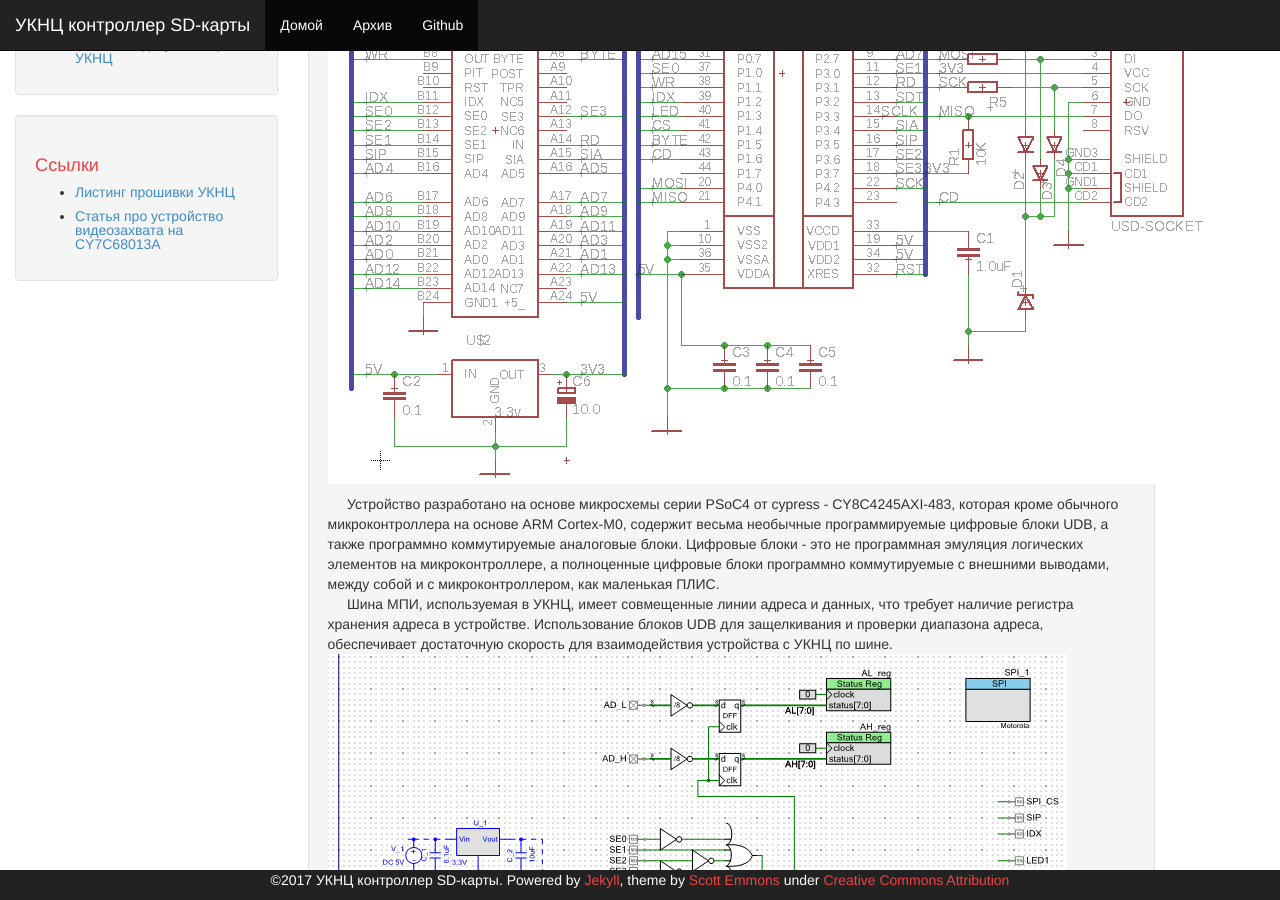
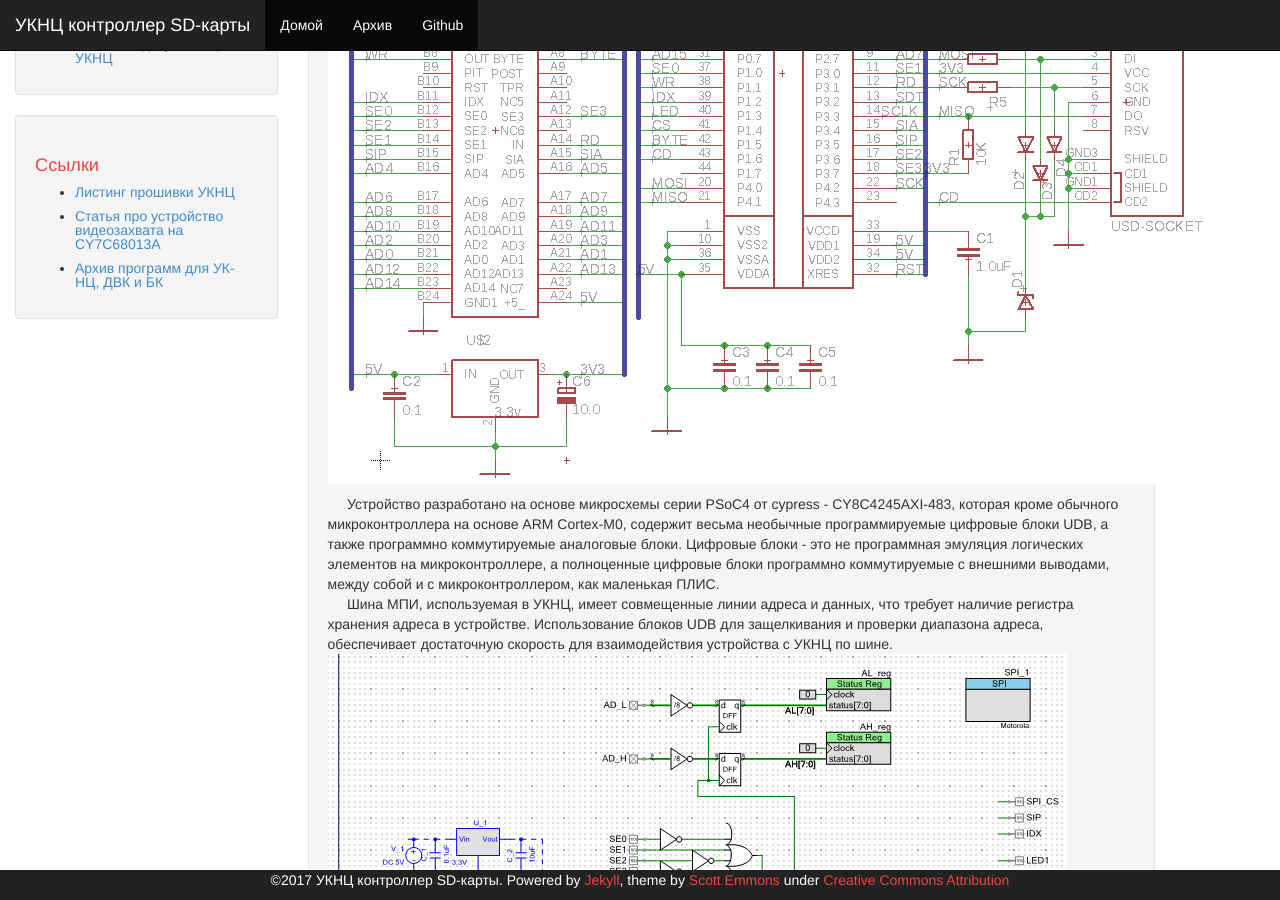
Before and after one commit to y-salnikov/uknc_sd_fdd, a Jekyll site: the page built from index.html, in a window 1280 px wide and 900 px high, scrolled down 317 px. Built offline with Jekyll 4.4.1, drawn with Linux system fonts in a browser that asks for light colours; the list of posts is cut into pages by our own code; comment, search, counter and statistics services are not loaded.

Commit message:
Add link to Hobots archive

```diff
--- a/_includes/links-list.html
+++ b/_includes/links-list.html
@@ -2,4 +2,5 @@
 <ul>
   <li><a href="{{ site.baseurl}}/pdf/rom_disasm.pdf">Листинг прошивки УКНЦ</a></li>
   <li><a href="http://we.easyelectronics.ru/electro-and-pc/poluchenie-sinhronnyh-dannyh-s-pomoschyu-mikroshemy-cypress-cy7c68013a-fx2lp-na-primere-ustroystva-videozahvata-dlya-staryh-kompyutorov.html">Статья про устройство видеозахвата на CY7C68013A</a></li>
+  <li><a href="http://archive.pdp-11.org.ru/">Архив программ для УК-НЦ, ДВК и БК</a></li>
 </ul>
```
